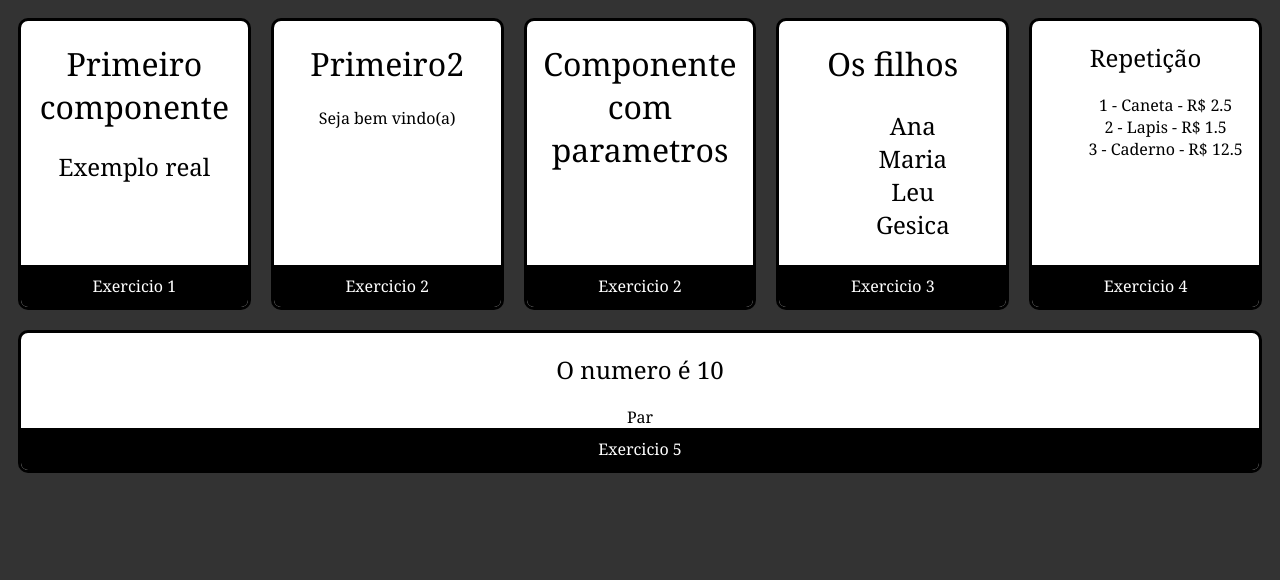
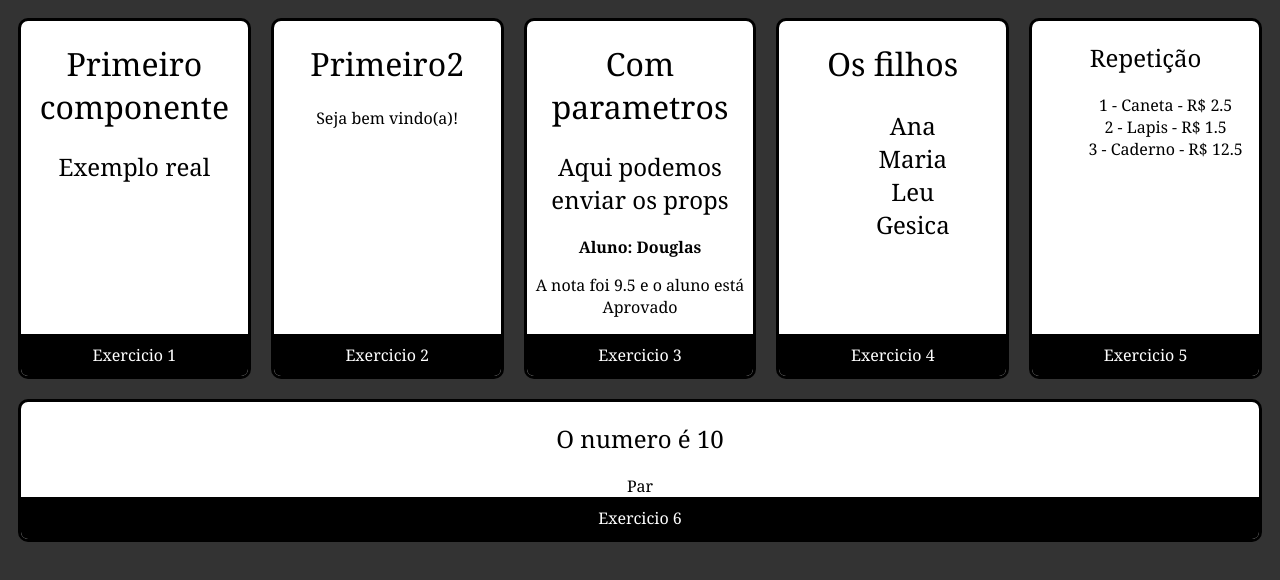
Before and after one commit to capudougmor/EstudosDeReact, a React (Create React App) app in the folder fundamentos-react/: page / in a window 1280 px wide. Shown: the top 580 px of the page. Built offline with nearby package versions, Linux system fonts and the light colour scheme.

Commit message:
Complemento do estudo de parametros em EstudoDeReact

```diff
--- a/fundamentos-react/src/App.jsx
+++ b/fundamentos-react/src/App.jsx
@@ -16,10 +16,15 @@ export default props => (
     <Card titulo='Exercicio 2'>
       <Primeiro2 />
     </Card>
-    <Card titulo='Exercicio 2'>
-      <ComParametros titulo='Componente com parametros'/>
+    <Card titulo='Exercicio 3'>
+      <ComParametros
+        titulo='Com parametros'
+        subtitulo='Aqui podemos enviar os props'
+        aluno='Douglas'
+        nota={9.5}
+      />
     </Card>
-    <Card titulo='Exercicio 3'>
+    <Card titulo='Exercicio 4'>
       <ComFilhos>
         <ul>
           <li>Ana</li>
@@ -29,10 +34,10 @@ export default props => (
         </ul>
       </ComFilhos>
     </Card>
-    <Card titulo='Exercicio 4'>
+    <Card titulo='Exercicio 5'>
       <Repeticao />
     </Card>
-    <Card titulo='Exercicio 5'>
+    <Card titulo='Exercicio 6'>
       <Condicional numero={10} />
     </Card>
 
--- a/fundamentos-react/src/components/ComParametros.jsx
+++ b/fundamentos-react/src/components/ComParametros.jsx
@@ -1,7 +1,17 @@
 import React from 'react'
 
-export default (props) =>
+export default (props) => {
+  const sub = props.subtitulo
+
+  const resultado = props.nota >=7 ? 'Aprovado' : 'Reprovado'
+  return (
     <>
       <h1>{props.titulo}</h1>
-      <h2>{props.subtitulo}</h2>
+      <h2>{sub}</h2>
+      <strong>Aluno: {props.aluno} </strong>
+      <p>A nota foi {props.nota} e o aluno está {resultado}</p>
     </>
+
+  )
+
+}
--- a/fundamentos-react/src/components/basicos/Primeiro.jsx
+++ b/fundamentos-react/src/components/basicos/Primeiro.jsx
@@ -3,7 +3,7 @@ import React from 'react';
 // import { Container } from './styles';
 
 function Primeiro2() {
-    const msg = 'Seja bem vindo(a)'
+    const msg = 'Seja bem vindo(a)!'
     return (
         <>
             <div>
```
